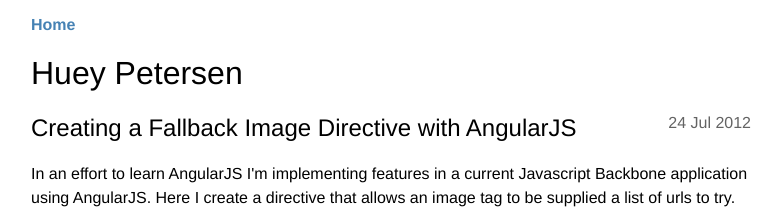
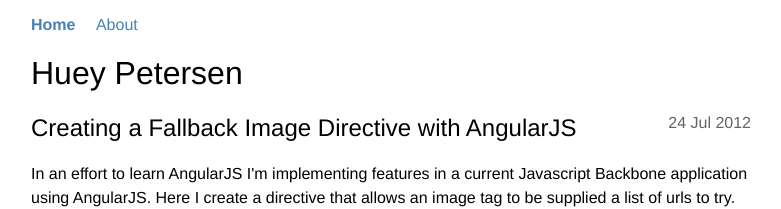
Before and after one commit to ambroisep/hueypetersen, a Jekyll site: the page built from index.html, in a window 1280 px wide. Shown: the top 209 px of the page, without its empty margins (229-1010 px from the left). Built offline with Jekyll 4.4.1, drawn with Linux system fonts in a browser that asks for light colours.

Commit message:
added about page

```diff
--- a/_layouts/default.html
+++ b/_layouts/default.html
@@ -14,10 +14,17 @@
 <body>
   <header>
     {% if page.section == 'home' %}
-    <b><a href="/">Home</a></b>
+    <b><a class="home" href="/">Home</a></b>
     {% else %}
-    <a href="/">Home</a>
+    <a class="home" href="/">Home</a>
     {% endif %}
+
+    {% if page.section == 'about' %}
+    <b><a href="/about.html">About</a></b>
+    {% else %}
+    <a href="/about.html">About</a>
+    {% endif %}
+
   </header>
 	{{ content }}
 </body>
--- a/css/screen.css
+++ b/css/screen.css
@@ -16,7 +16,7 @@ header a {
   margin-left: 1em;
 }
 
-header a:first-child {
+header a.home {
   margin-left: 0;
 }
 
```
Also changed, not shown: about.markdown (added, +10 -0 lines).
